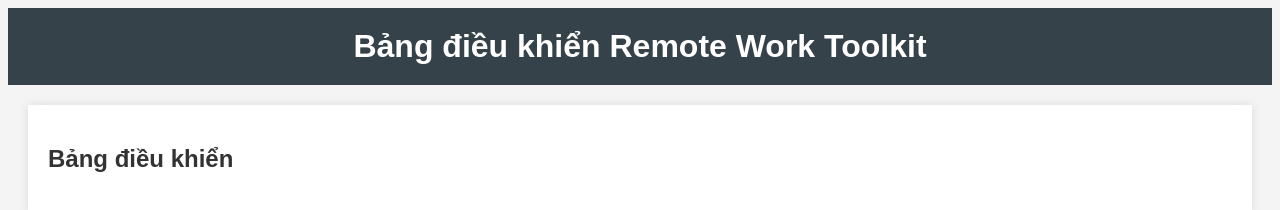
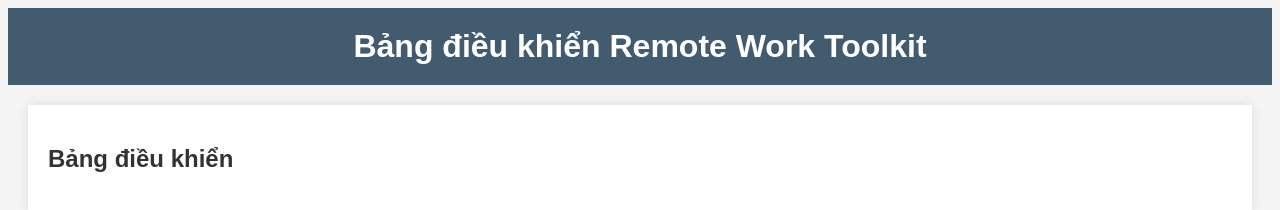
Before and after one commit to temptationkentos57/remote-work-toolkit, a plain HTML site: page index.html in a window 1280 px wide. In both pictures the pointer is over the element "Bảng điều khiển Remote Work Toolkit". Drawn offline with Linux system fonts and the light colour scheme.

Commit message:
Add hover effect for header

```diff
--- a/styles.css
+++ b/styles.css
@@ -9,6 +9,11 @@ header {
     color: #ffffff;
     padding: 20px 0;
     text-align: center;
+    transition: background 0.3s;
+}
+
+header:hover {
+    background: #425b6e;
 }
 
 h1 {
```
